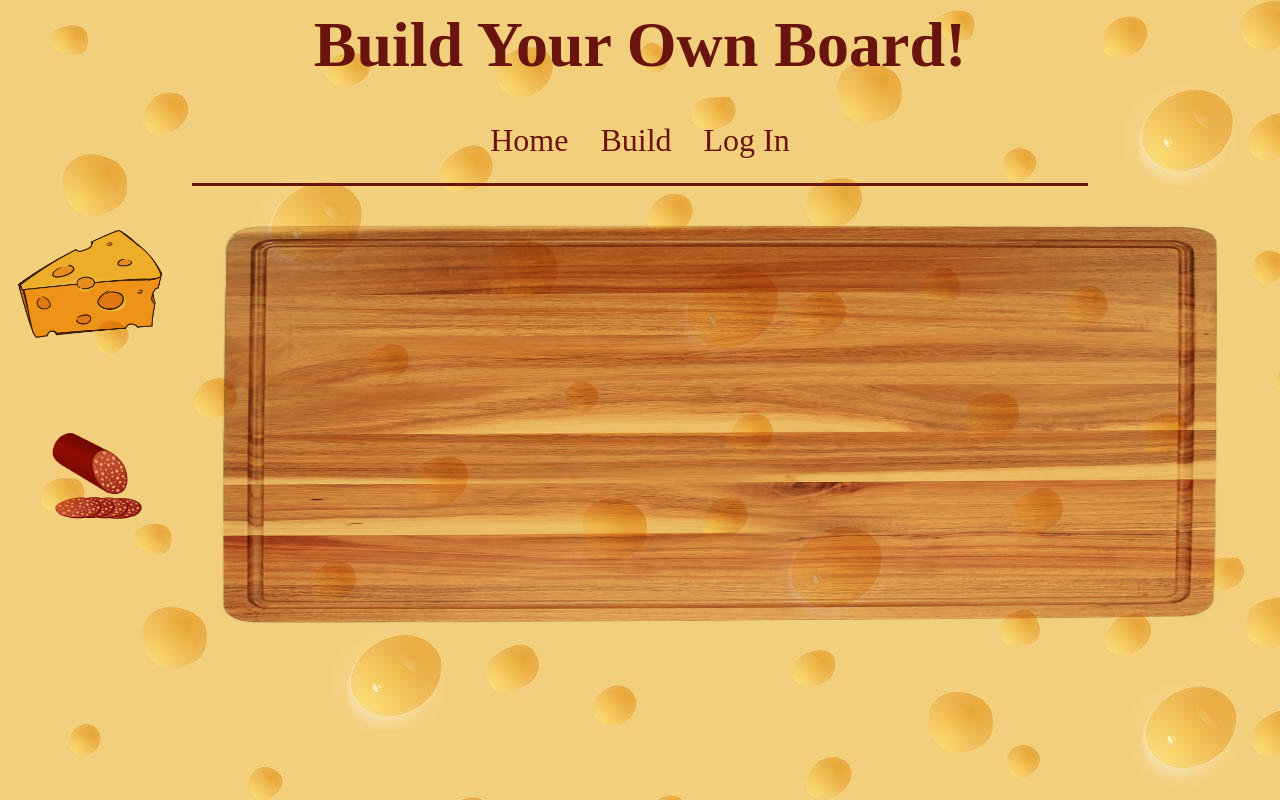
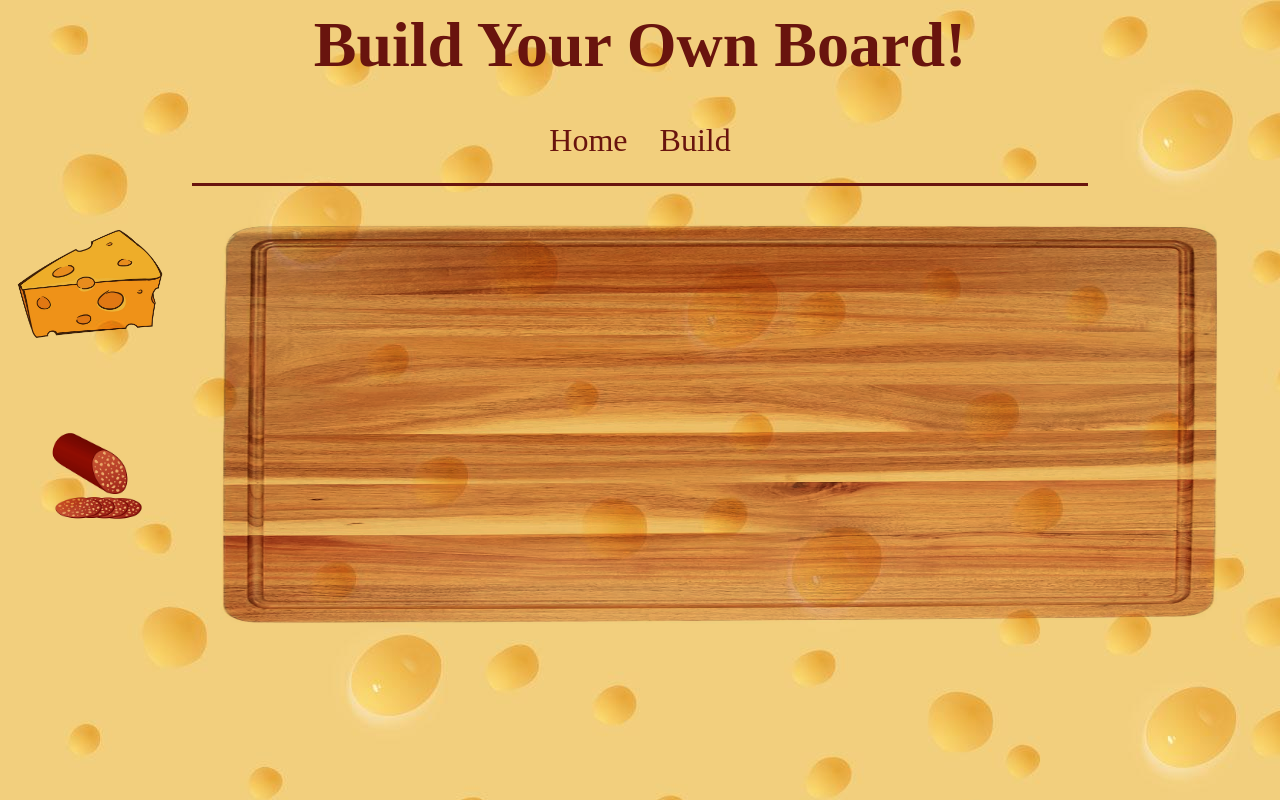
Before and after one commit to jcon306/byob, a React (Create React App) app: page /build in a window 1280 px wide. Built offline with nearby package versions, Linux system fonts and the light colour scheme.

Commit message:
Small updates on the board

```diff
--- a/src/App.js
+++ b/src/App.js
@@ -13,7 +13,6 @@ function App() {
             <Routes>
               <Route exact path='/' element={<Home />} />
               <Route exact path='/build' element={<Build />} />
-
             </Routes>
           </div>
       </div>
--- a/src/Components/Board/Board.js
+++ b/src/Components/Board/Board.js
@@ -33,7 +33,6 @@ const Board = () => {
         onDragOver={handleDragOver}
         draggable={false}
         >
-
       </img>
     </div>
   );
--- a/src/Components/Navbar/Navbar.js
+++ b/src/Components/Navbar/Navbar.js
@@ -23,7 +23,6 @@ const [isMenuOpen, setIsMenuOpen] = useState(false);
             <ul>
             <li><Link to='/'>Home</Link></li>
             <li><Link to='/build'>Build</Link></li>
-            <li><Link to='/login'>Log In</Link></li>
             </ul>
         </div>
       </div>
```
Also changed, not shown: src/LogIn/Login.js (deleted, +0 -7 lines), src/LogIn/Login.css (deleted).
